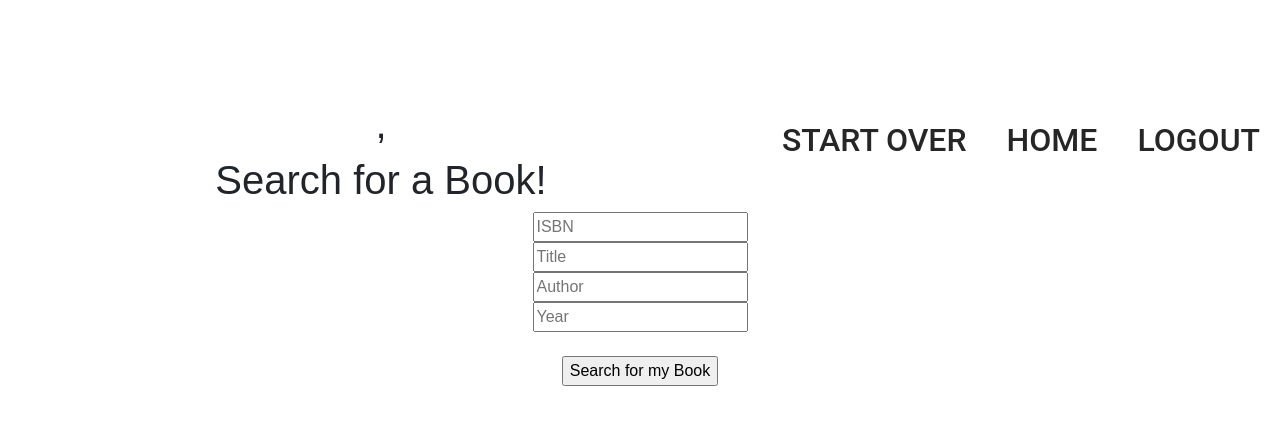
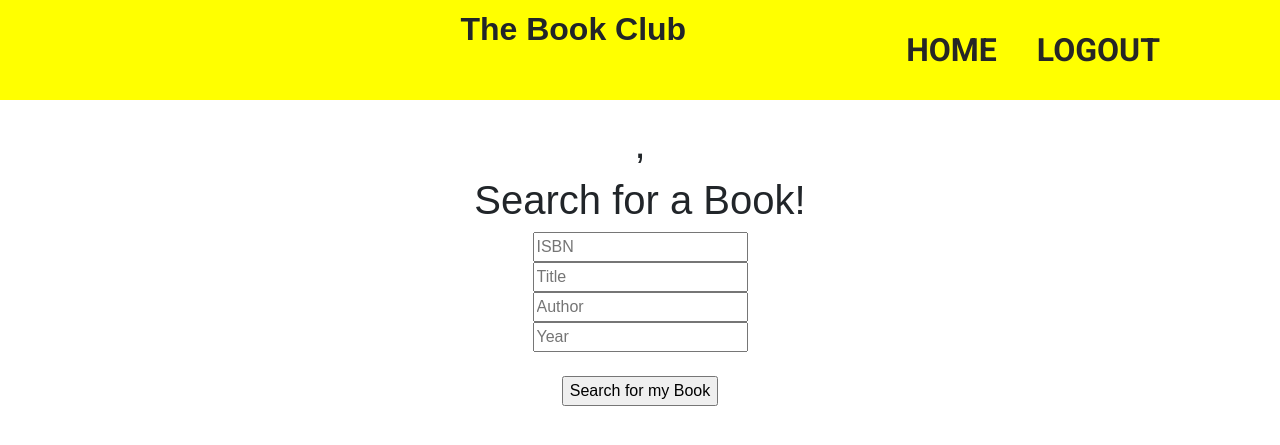
Before and after one commit to rgonnering/cs50-project1, a Flask app: page /goSearch in a window 1280 px wide. Shown: the top 445 px of the page. Run offline with Flask 2, Linux system fonts and the light colour scheme; the visitor is signed in with stand-in values (Sample User, id 1); some libraries are stand-ins or nearby versions.

Commit message:
fixed some css problems

```diff
--- a/application.py
+++ b/application.py
@@ -4,7 +4,7 @@
 
 # import packages
 import os
-from flask import render_template, request
+from flask import render_template, request, redirect, url_for
 from flask import Flask, session
 from flask_session import Session
 import requests                         # needed for Goodread API
@@ -29,36 +29,20 @@ if not os.getenv("DATABASE_URL"):
 engine = create_engine(os.getenv("DATABASE_URL"))
 db = scoped_session(sessionmaker(bind=engine))
 
-# declare global empty lists for users for this Session
-
-signedUpUsers = []			# list of registered users
-logedInUsers = []			# list of logged-in users
-username = ""				# session username
-notes = {}  				# book notes dictionary
-							# key : value
-							# where value is a list of notes
-							# isbn: notes[]
-
 
 @app.route("/")
 def index():
-    if 'username' in session:
-        session.pop('username')
-    if 'bood_id' in session:
-        session.pop('book_id')
     return render_template('index.html')
 
 
 @app.route('/signup', methods = ['POST'])
 def signup():
     email = request.form.get('email')
-    usern = request.f500pxorm.get('name')
-    pass500500px = request.form.get('password')
-    e500500pxxmail = request.form.get('email')
+    usern = request.form.get('name')
+    passw = request.form.get('password')
+    email = request.form.get('email')
     # Check is user is already registered
-    #userSelection = db.execute("SELECT (username,password,email) FROM registered             <li><a href="{{ url_for('menu') }}">Search Again</a></li>where username = :user", {"user": usern}).fetchone()
     result = db.execute("SELECT * FROM registered WHERE username = :u", {"u": usern}).fetchone()
-
     if result:
         if result.username == usern:
             msg = "You are already Registered"
@@ -77,17 +61,14 @@ def login():
     usern = request.form.get('name')
     passw = request.form.get('password')
     print ("login1: ", usern, passw)
-
     # Check if username is already logged in
     if 'username' in session:
         msg = "You are logged in."
         return render_template('search.html', username=usern, msg=msg)
-
     # User is not logged in, so check if user matches a Registered user
     result = db.execute("SELECT * FROM registered where username = :u", {"u": usern}).fetchone()
     if result:
         print("Login2: ", usern, result[1], result.username )
-
         if result.username == usern and result.password == passw:
             # login credentials match a registered user
             #session['username'].append(usern)
@@ -106,8 +87,8 @@ def login():
 
 @app.route('/menu', methods=['GET', 'POST'])
 def menu():
-
     action = request.form.get('action')
+    print("Menu - action: ", action)
     if action == "register":
         return render_template('signup.html')
     elif action == "login":
@@ -122,10 +103,10 @@ def menu():
         myISBN = "1632168146"
         myKey = "KyNzMuBWuCAOoi42uosr8A"
         res = requests.get("https://www.goodreads.com/book/review_counts.json", params={"key": myKey, "isbn": myISBN} )
-
         return render_template('goodread.html', res=res)
-    else:
-        return render_template('index.html')
+    elif action=="logout":
+        print("Menu: logout")
+        return redirect(url_for('logout'))
 
 
 @app.route('/search', methods=['POST'])
@@ -136,7 +117,6 @@ def search():
     author = request.form.get("author")
     year = request.form.get("year")
     print("Search2: ", session['username'])
-
     # execute SQL command and get all data with user constraintes
     selections = db.execute("SELECT * FROM books WHERE title LIKE '%"+title+"%' and author LIKE '%"+author+"%' and year LIKE '%"+year+"%' ").fetchall()
     # check if book is in the books database
@@ -149,11 +129,9 @@ def search():
 @app.route('/book', methods=['POST'])
 def book():
     username = session['username']
-
     # get book data for id
     id = request.form.get("select")
     print("Book1 ", username, id)
-
     if id:
         session['book_id'] = id
     else:
@@ -161,10 +139,8 @@ def book():
     comment = request.form.get("notefield")
     rating = request.form.get("action")
     print("Book Comment: ", username, id, comment, rating)
-
     # get books data for id
     selection = db.execute("SELECT * FROM books where id = :id", {"id": id}).fetchone()
-
     # get Goodread Rating
     myISBN = selection[1]
     myKey = "KyNzMuBWuCAOoi42uosr8A"# logout -------------------------------------------------------
@@ -172,25 +148,20 @@ def book():
     response = requests.get("https://www.goodreads.com/book/review_counts.json", params={"key": myKey, "isbns": myISBN})
     data = response.json()
     gr_rating = (data['books'][0]['average_rating'])
-
     print("Book Content: ", id, username, selection.isbn, comment, rating)
-
     # Add notes, in applicable
     if not rating:
         rating = 3
-
     if comment:
         result = db.execute("INSERT INTO bookcomments (username,isbn,mycomment,myreview) \
             VALUES (:u, :isbn, :c, :r)", \
             { "u": username, "isbn": selection.isbn, "c": comment, "r": rating })
         db.commit()
 
-
     # get books data for id
     selection = db.execute("SELECT * FROM books where id = :id", {"id": id}).fetchone()
     # get notes, if avaiable
     bookNotes = db.execute("SELECT * FROM bookcomments where isbn = :isbn", {"isbn": selection.isbn}).fetchall()
-
     # render book.html
     print("Book Render1: ", username, selection)
     print("Book Render2: ", bookNotes, rating)
@@ -210,10 +181,13 @@ def goSearch():
 # logout -------------------------------------------------------
 @app.route("/logout")
 def logout():
-    session.pop('username', None)
+    print("logout")
+    #session.pop('username', None)
+    if 'username' in session:
+        session.pop('username')
+    if 'bood_id' in session:
+        session.pop('book_id')
     return render_template('login.html')
-
-
 
 
 # main -------------------------------------------------------
--- a/static/styles.css
+++ b/static/styles.css
@@ -1,11 +1,12 @@
-
+@import url('https://fonts.googleapis.com/css?family=Roboto:700');
 body {
         margin: 0;
         padding: 0;
         font-family: sans-serif;
 }
 
-# menu
+
+/* ********************** Menu ********************** */
 nav {
 	position: fixed;
 	top: 0;
@@ -65,12 +66,29 @@ nav ul li a:hover {
         background: #f00;
 }
 
-# section.center is used in layout.com
+
+/* ********************** Body ********************** */
+section.sec1 {
+        width: 100%;
+        height: 100vh;
+        background: url(bg1.jpg);
+        background-size: cover;
+}
+section.sec2 {
+        width: 100%;
+        height: 100vh;
+        background: url(bg2.jpg);
+        background-size: cover;
+}
+section.sec3 {
+        width: 100%;
+        height: 100vh;
+        background: url(bg3.png);
+        background-size: cover;
+}
 section.content {
     padding: 10px;
     text-align: center;
-	width: 100%;
-	position: relative;
 }
 section.content h1 {
     margin: 0;
@@ -85,32 +103,7 @@ section.content p {
 }
 
 
-# Center aligning has no effect if the width property is not set (or set to 100%).
-# .center is used in layout.com
-.center {
-	margin: auto;
-	width: 30%;
-}
-
-# table styling for myTable, used in list_selections.html
-.myTable {
-	border: 1px solid black;
-	width: 60%;
-	margin-left: 20%;
-}
-.myTable td th {
-	border: 1px solid black;
-}
-
-# table styling overrides for bootstrap, some of which don't work
-.little_table {
-	border: 1px solid black;
-	width: 20%;
-	margin-left: 40%;
-	#margin: auto;
-    #position: relative;
-}
-
+/* *********** Bootstrap Table Overrides ************* */
 .table th {
 	background-color: rgb(245, 175, 69);
 	border: 2px;
--- a/templates/form.html
+++ b/templates/form.html
@@ -6,9 +6,8 @@
 {% block heading %}
     <nav>
         <ul>
-            <li><a href="/">Start Over</a></li>
-            <li><a href="{{ url_for('menu') }}">Home</a></li>
-            <li><a href="{{ url_for('logout') }}"">Logout</a></li>
+            <b style="margin-right:200px;">The Book Club</b>
+            <li><a href="/">Home</a></li>
         </ul>
     </nav>
 {% endblock %}
--- a/templates/goodread.html
+++ b/templates/goodread.html
@@ -5,8 +5,8 @@
 {% block heading %}
     <nav>
         <ul>
-            <li><a href="/">Start Over</a></li>
-            <li><a href="{{ url_for('menu') }}">Home</a></li>
+            <b style="margin-right:200px;">The Book Club</b>
+            <li><a href="/">Home</a></li>
             <li><a href="{{ url_for('logout') }}">Logout</a></li>
         </ul>
     </nav>
--- a/templates/index.html
+++ b/templates/index.html
@@ -6,7 +6,7 @@
     Home
     <nav>
         <ul>
-            The Book Club
+            <b>The Book Club</b>
         </ul>
     </nav>
 {% endblock %}
@@ -19,7 +19,7 @@
         <input name="action" type="radio" value="login"> Login <br>
         <input name="action" type="radio" value="register"> Register <br>
         <input name="action" type="radio" value="search"> Search <br>
-        <input name="action" type="radio" value="other"> Other <br>
+        <input name="action" type="radio" value="logout"> Logout <br>
         <input type="submit" value="Enter">
     </div>
 </form>
--- a/templates/login.html
+++ b/templates/login.html
@@ -5,7 +5,8 @@
 {% block heading %}
 <nav>
     <ul>
-        <li><a href="/">Start Over</a></li>
+        <b style="margin-right:200px;">The Book Club</b>
+        <li><a href="/">Home</a></li>
     </ul>
 </nav>
 {% endblock %}
--- a/templates/menu.html
+++ b/templates/menu.html
@@ -5,8 +5,8 @@
 {% block heading %}
     <nav>
         <ul>
-            <li><a href="/">Start Over</a></li>
-            <li><a href="{{ url_for('menu') }}">Home</a></li>
+            <b style="margin-right:200px;">The Book Club</b>
+            <li><a href="/">Home</a></li>
             <li><a href="{{ url_for('logout') }}">Logout</a></li>
         </ul>
     </nav>
--- a/templates/search.html
+++ b/templates/search.html
@@ -5,8 +5,8 @@
 {% block heading %}
     <nav>
         <ul>
-            <li><a href="/">Start Over</a></li>
-            <li><a href="{{ url_for('menu') }}">Home</a></li>
+            <b style="margin-right:200px;">The Book Club</b>
+            <li><a href="/">Home</a></li>
             <li><a href="{{ url_for('logout') }}">Logout</a></li>
         </ul>
     </nav>
--- a/templates/signup.html
+++ b/templates/signup.html
@@ -5,6 +5,7 @@
 {% block heading %}
 <nav>
     <ul>
+        <b style="margin-right:200px;">The Book Club</b>
         <li><a href="/">Home</a></li>
     </ul>
 </nav>
@@ -18,6 +19,7 @@ Register:
         <input name="name" type="text" placeholder="User Name"><br>
         <input name="password" type="password" placeholder="Password"><br>
         <input name="email" type="text" placeholder="Email Address"><br>
+        <br>
         <input type="submit" value="Accept my Credentials">
     </div>
 </form>
```
Also changed, not shown: templates/book.html (+4 -4 lines), templates/list_selections.html (+4 -3 lines), 3 other files. Lines whose indentation alone changed are shown as unchanged.
